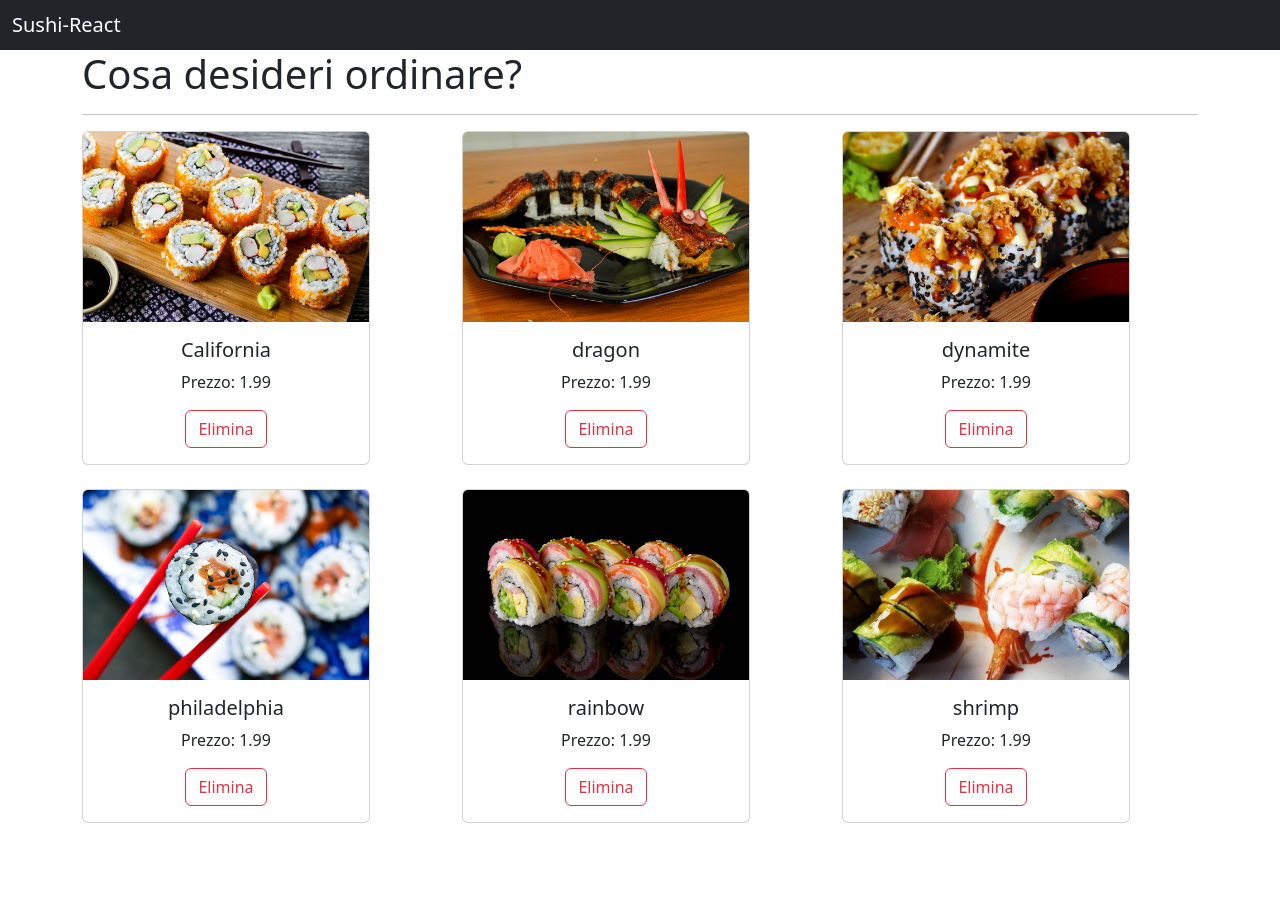
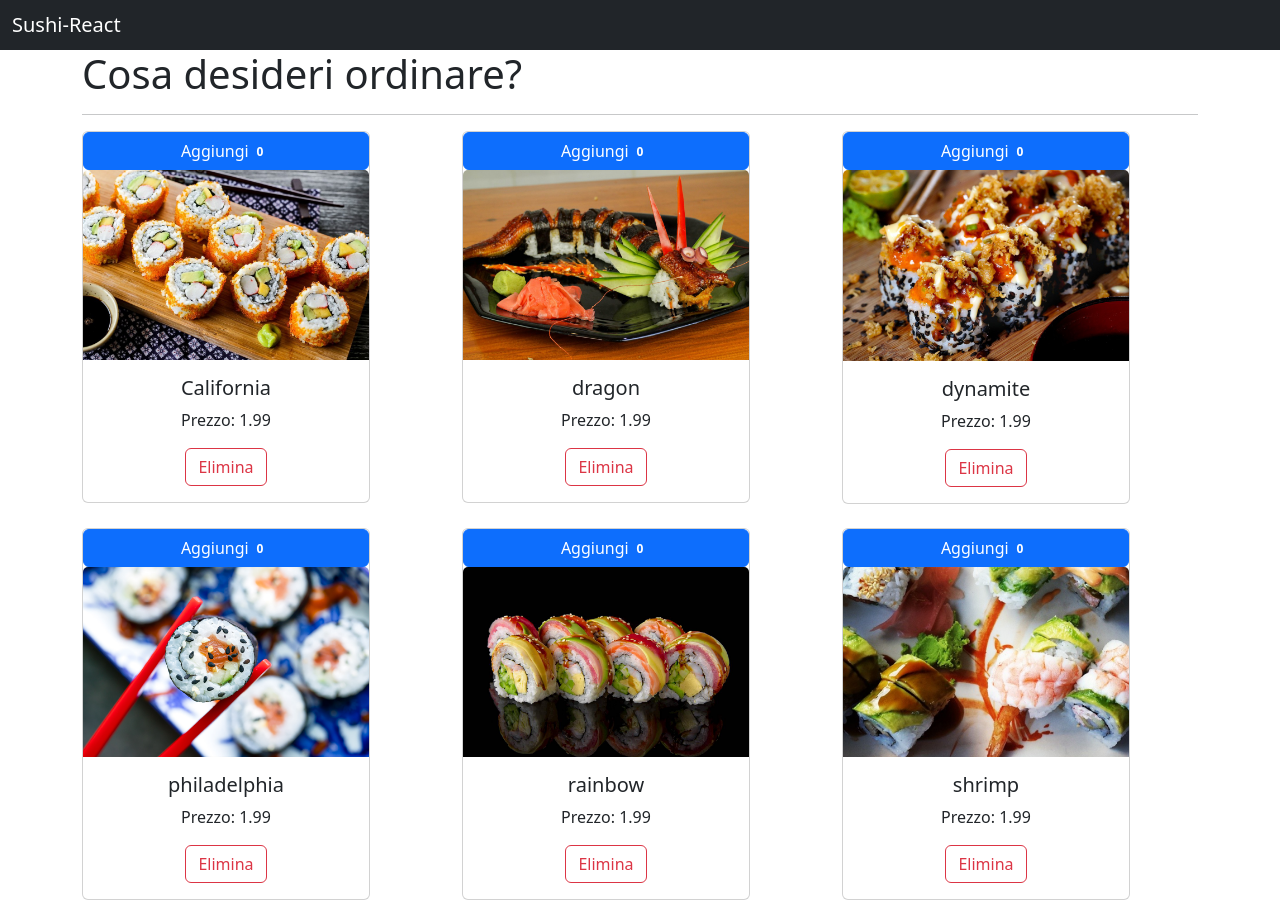
Before and after one commit to ldm0805/react-sushishop, a React (Create React App) app: page / in a window 1280 px wide. Before the commit the page ends 847 px from the top, so only its background shows below. Built offline with nearby package versions, Linux system fonts and the light colour scheme.

Commit message:
Modalità aggiungi

```diff
--- a/src/App.js
+++ b/src/App.js
@@ -19,12 +19,12 @@ class App extends Component {
   //definisco lo stato con oggetto card
   state = {
     cards: [
-      { id: 0, nome: "California", prezzo: 1.99, immagine: california, quantità: 0 },
-      { id: 1, nome: "dragon", prezzo: 1.99, immagine: dragon, quantità: 0 },
-      { id: 2, nome: "dynamite", prezzo: 1.99, immagine: dynamite, quantità: 0 },
-      { id: 3, nome: "philadelphia", prezzo: 1.99, immagine: philadelphia, quantità: 0 },
-      { id: 4, nome: "rainbow", prezzo: 1.99, immagine: rainbow, quantità: 0 },
-      { id: 5, nome: "shrimp", prezzo: 1.99, immagine: shrimp, quantità: 0 },
+      { id: 0, nome: "California", prezzo: 1.99, immagine: california, quantita: 0 },
+      { id: 1, nome: "dragon", prezzo: 1.99, immagine: dragon, quantita: 0 },
+      { id: 2, nome: "dynamite", prezzo: 1.99, immagine: dynamite, quantita: 0 },
+      { id: 3, nome: "philadelphia", prezzo: 1.99, immagine: philadelphia, quantita: 0 },
+      { id: 4, nome: "rainbow", prezzo: 1.99, immagine: rainbow, quantita: 0 },
+      { id: 5, nome: "shrimp", prezzo: 1.99, immagine: shrimp, quantita: 0 },
 
     ]
   }
@@ -37,6 +37,20 @@ class App extends Component {
     // this.setState({ cards: updatedCards })
     //2 modo, se diamo alla costante lo stesso nome della costante dello state, basterà scrivere il nome (cards in questo caso)
     const cards = this.state.cards.filter(card => card.id !== cardId)
+    this.setState({ cards });
+  }
+
+  //Questa volta facciamo una funzione passando l'intera card e non solo l'id
+  handleIncrement = card => {
+    //prendo tutto l'oggetto e lo inseriamo nella const cards
+    const cards = [...this.state.cards];
+    // Prendiamo la card dove viene premuto il pulsante tramite indexOf
+    const id = cards.indexOf(card);
+    //sulla nuova lista cards e nella posizione id copiamo la card passata
+    cards[id] = { ...card };
+    //aumentiamo il valore di quantià
+    cards[id].quantita++;
+    //aggiorniamo lo stato
     this.setState({ cards });
   }
 
@@ -57,6 +71,8 @@ class App extends Component {
                 key={card.id}
                 //passaggio di funzione tramite props. è convenzione iniziare con handle i nomi delle funzioni che risiedono nel componente padre in react, e on quella del figlio
                 onDelete={this.handleDelete}
+                onIncrement={this.handleIncrement}
+
                 card={card}
               />
             ))}
--- a/src/components/card.js
+++ b/src/components/card.js
@@ -8,6 +8,11 @@ class Card extends Component {
         return (
             <div className="col mb-4" >
                 <div className="card" style={{ width: '18rem', textAlign: 'center' }}>
+                    {/* Bottone per aggiungere elementi */}
+                    <button className="btn btn-primary" onClick={() => this.props.onIncrement(this.props.card)}>
+                        Aggiungi
+                        <span class="badge badge-light">{this.props.card.quantita}</span>
+                    </button>
                     <img className="card-img-top" src={this.props.card.immagine} alt="california" />
                     <div className="card-body">
                         <h5 className="card-title">{this.props.card.nome}</h5>
```
